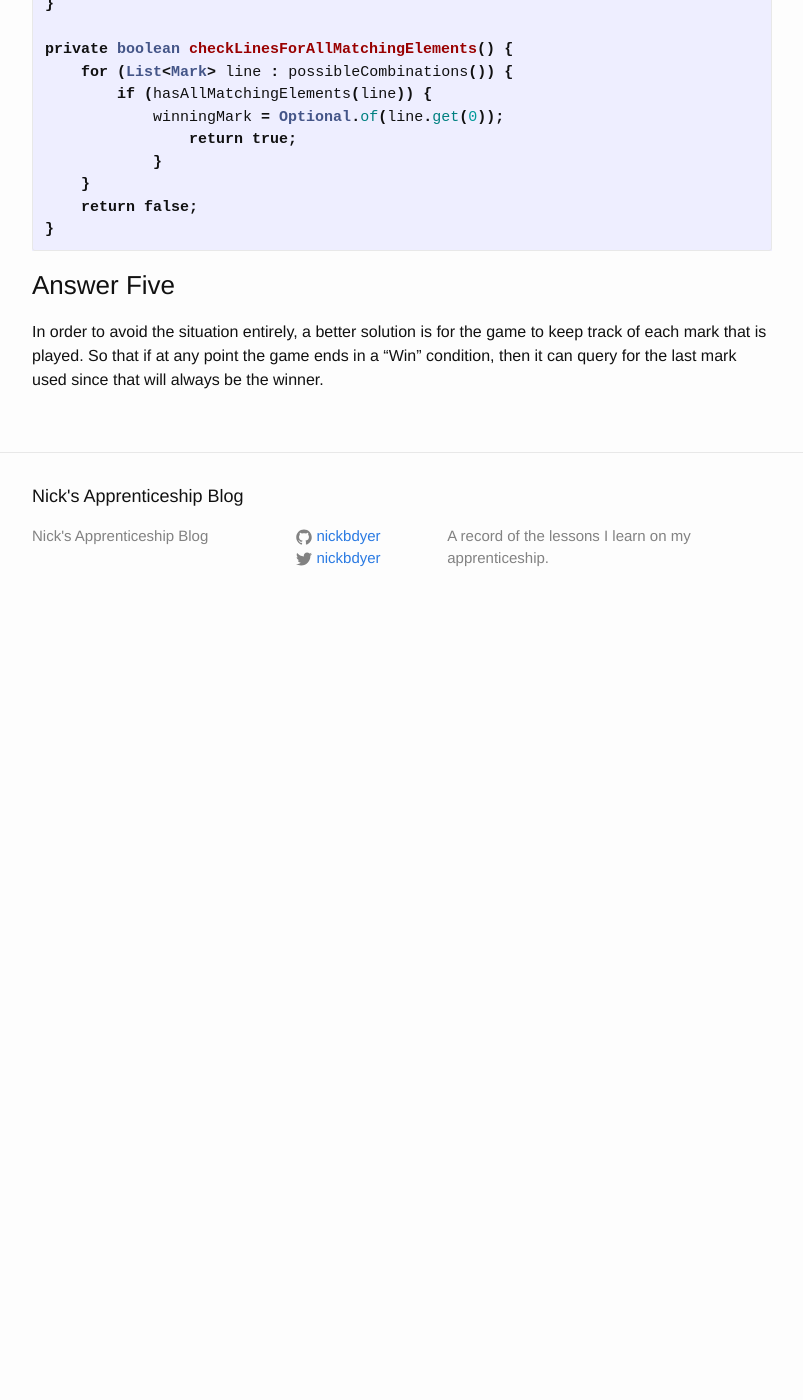
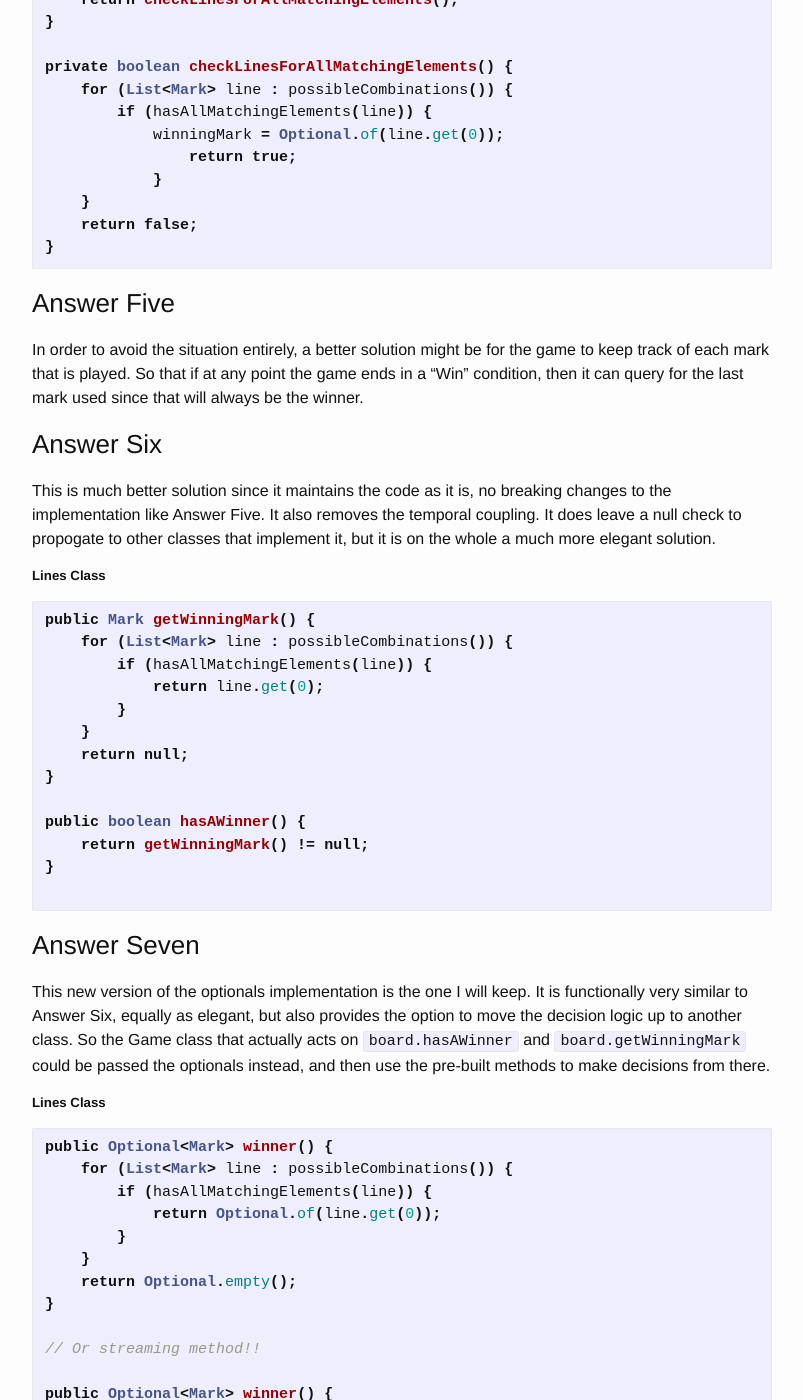
Before and after one commit to nickbdyer/nickbdyer.github.io, a Jekyll site: the page built from _posts/2016-04-21-tredici.md, in a window 1280 px wide and 1400 px high, scrolled down 4065 px. Shown: the whole window, without its empty margins (238-1041 px from the left). Built offline with Jekyll 4.4.1, drawn with Linux system fonts in a browser that asks for light colours; before the commit the page ends 4695 px from its top, so only the background shows below that; some of the changed text lies outside the part shown.

Commit message:
Updates to 13, with extra possible answers

````diff
--- a/_posts/2016-04-21-tredici.md
+++ b/_posts/2016-04-21-tredici.md
@@ -135,7 +135,6 @@ would probably better to avoid the exception in the first place.
 ##### **PrematureException Class**
 
 ```java
-
 public class PrematureException extends RuntimeException {
 
     public PrematureException() {
@@ -179,10 +178,12 @@ Java Optionals allow a value to be unspecified without having to deal with
 checks for null. From my point of view this only marginally better than a null
 check, the logic is the same but the syntax is improved.
 
+N.B. Following a conversation with some craftspeople this implementation has
+been revised in Answer Seven.
+
 ##### **Lines Class**
 
 ```java
-
 private Optional<Mark> winningMark = Optional.empty();
 
 
@@ -207,7 +208,80 @@ private boolean checkLinesForAllMatchingElements() {
 
 ### Answer Five
 
-In order to avoid the situation entirely, a better solution is for the game to
-keep track of each mark that is played. So that if at any point the game ends
-in a "Win" condition, then it can query for the last mark used since that will
-always be the winner.
+In order to avoid the situation entirely, a better solution might be for the
+game to keep track of each mark that is played. So that if at any point the
+game ends in a "Win" condition, then it can query for the last mark used since
+that will always be the winner.
+
+### Answer Six
+
+This is much better solution since it maintains the code as it is, no breaking
+changes to the implementation like Answer Five. It also removes the temporal
+coupling. It does leave a null check to propogate to other classes that
+implement it, but it is on the whole a much more elegant solution.
+
+##### **Lines Class**
+
+```java
+public Mark getWinningMark() {
+    for (List<Mark> line : possibleCombinations()) {
+        if (hasAllMatchingElements(line)) {
+            return line.get(0);
+        }
+    }
+    return null;
+}
+
+public boolean hasAWinner() {
+    return getWinningMark() != null;
+}
+
+```
+
+
+### Answer Seven
+
+This new version of the optionals implementation is the one I will keep. It is
+functionally very similar to Answer Six, equally as elegant, but also provides
+the option to move the decision logic up to another class. So the Game class
+that actually acts on `board.hasAWinner` and `board.getWinningMark` could be
+passed the optionals instead, and then use the pre-built methods to make
+decisions from there.
+
+##### **Lines Class**
+
+```java
+public Optional<Mark> winner() {
+    for (List<Mark> line : possibleCombinations()) {
+        if (hasAllMatchingElements(line)) {
+            return Optional.of(line.get(0));
+        }
+    }
+    return Optional.empty();
+}
+
+// Or streaming method!!
+
+public Optional<Mark> winner() {
+    return possibleCombinations().stream()
+            .filter(line -> hasAllMatchingElements(line))
+            .findFirst()
+            .map(line -> line.get(0));
+}
+
+```
+
+##### **Board Class**
+
+```java
+public boolean hasWinner() {
+    return new Lines(cells).winner().isPresent();
+}
+
+public Mark getWinningMark() {
+    return new Lines(cells).winner().get();
+}
+```
+
+I have no idea what tomorrow's blog post will be about because I've spent most
+of it writing this... I think it was worth it though.
````
